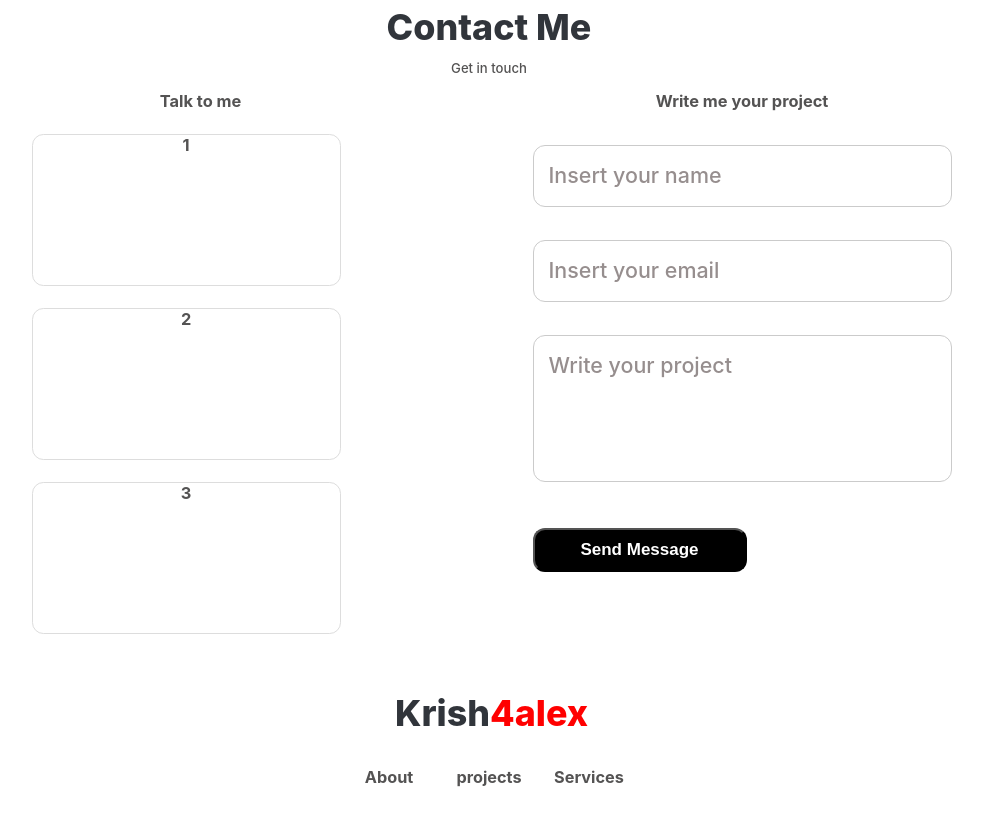
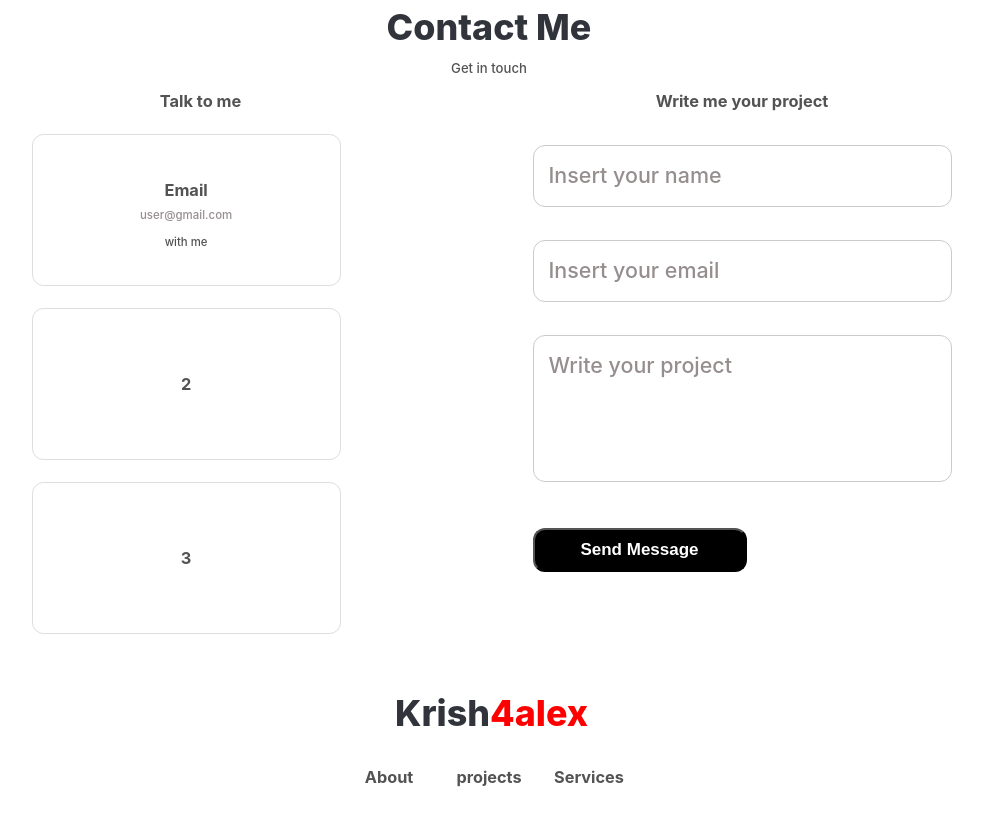
Before and after one commit to dwitap/Personal-Blog-Frontend, a React (Create React App) app: page / in a window 1280 px wide. Shown: the part 2640-3461 px from the top of the page, without its empty margins (151-1134 px from the left). Built offline with nearby package versions, Linux system fonts and the light colour scheme.

Commit message:
fixing margin

```diff
--- a/src/App.css
+++ b/src/App.css
@@ -278,14 +278,16 @@ a {
   border-radius: 27px;
   display: flex;
   justify-content: center;
-  align-items: center;
+  align-items: flex-start;
   flex-direction: column;
+  padding-left: 45px;
 }
 
 .service-title {
   font-weight: 700;
   font-size: 18.7826px;
   line-height: 24px;
+  margin-top: 21px;
   color: #545353;
 }
 
@@ -293,6 +295,7 @@ a {
   font-weight: 500;
   font-size: 11.1535px;
   line-height: 15px;
+  margin-top: 24px;
   color: #A39E9E;
 }
 
@@ -369,6 +372,35 @@ a {
   margin-top: 22px;
   border: 0.873563px solid #DDDDDD;
   border-radius: 11.3563px;
+  display: flex;
+  justify-content: center;
+  align-items: center;
+  flex-direction: column;
+}
+
+.talk-title {
+  font-weight: 700;
+  font-size: 16.4078px;
+  line-height: 21px;
+  margin-top: 9px;
+  color: #545353;
+}
+
+.talk-sub {
+  font-weight: 500;
+  font-size: 11.4754px;
+  line-height: 15px;
+  margin-top: 7px;
+  color: #968E8E;
+}
+
+.talk-desc {
+  font-weight: 500;
+  font-size: 11.3999px;
+  line-height: 15px;
+  margin-top: 12px;
+  color: #545353;
+
 }
 
 .project-item {
--- a/src/App.jsx
+++ b/src/App.jsx
@@ -209,7 +209,12 @@ function App() {
       <div className="contact">
         <div>
           Talk to me
-          <div className="talk-item">1</div>
+          <div className="talk-item">
+            <div className="talk-ikon"></div>
+            <div className="talk-title">Email</div>
+            <div className="talk-sub">user@gmail.com</div>
+            <div className="talk-desc">with me</div>
+          </div>
           <div className="talk-item">2</div>
           <div className="talk-item">3</div>
         </div>
```
